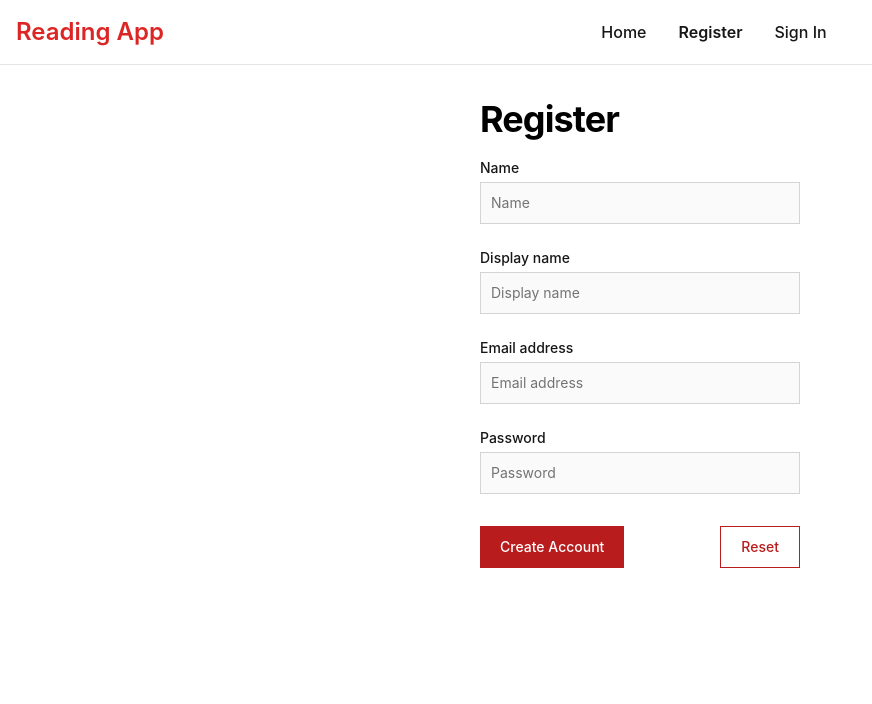
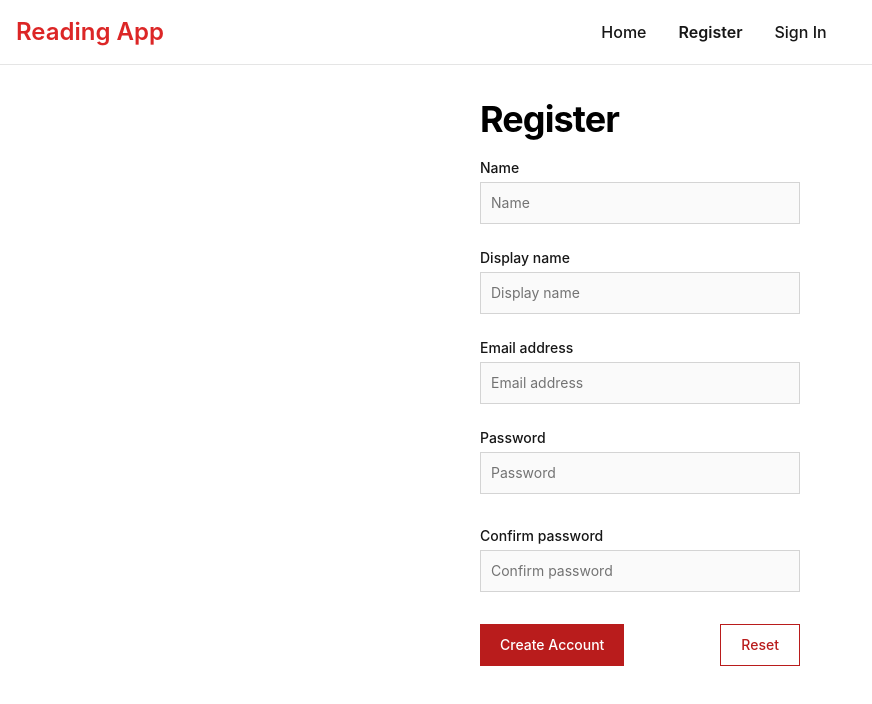
Before and after one commit to eclectic-coding/vue-book-app, a Vue app: page /register in a window 1280 px wide. Shown: the top 704 px of the page, without its empty margins (0-872 px from the left). Built offline with nearby package versions, Linux system fonts and the light colour scheme; no server answers.

Commit message:
Add password confirm

```diff
--- a/src/views/RegisterView.vue
+++ b/src/views/RegisterView.vue
@@ -17,6 +17,15 @@
 
       <div class="mb-8">
         <InputText name="password" type="password" placeholder="Password" label="Password" />
+      </div>
+
+      <div class="mb-8">
+        <InputText
+          name="passwordConfirm"
+          type="password"
+          placeholder="Confirm password"
+          label="Confirm password"
+        />
       </div>
 
       <div class="flex justify-between">
@@ -43,7 +52,8 @@ const { handleSubmit } = useForm({
     name: yup.string().required(),
     userName: yup.string().required(),
     email: yup.string().email().required(),
-    password: yup.string().required()
+    password: yup.string().required().min(6),
+    passwordConfirm: yup.string().oneOf([yup.ref('password'), null], 'Passwords must match')
   })
 })
 
```
